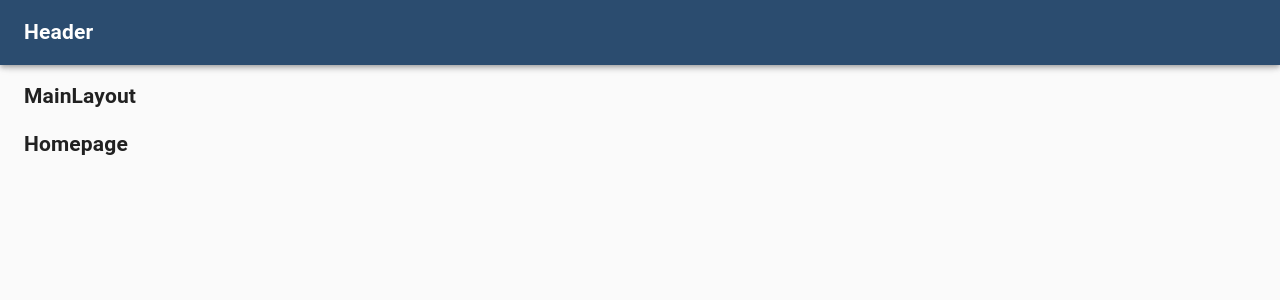
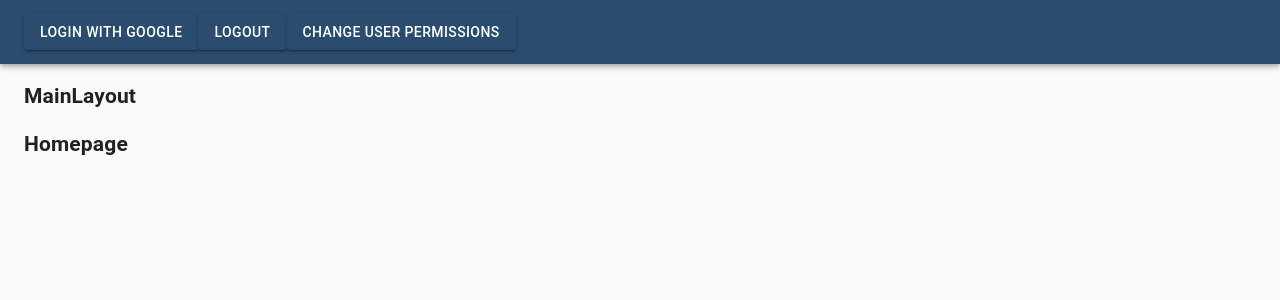
Before and after one commit to Xandreww/bulletin-board, a React (Create React App) app: page / in a window 1280 px wide. Shown: the top 300 px of the page. Built offline with nearby package versions, Linux system fonts and the light colour scheme.

Commit message:
add Header sketch

```diff
--- a/src/components/layout/Header/Header.js
+++ b/src/components/layout/Header/Header.js
@@ -1,5 +1,6 @@
 import React from 'react';
 import PropTypes from 'prop-types';
+import Button from '@material-ui/core/Button';
 
 import clsx from 'clsx';
 
@@ -8,10 +9,20 @@
 
 import styles from './Header.module.scss';
 
-const Component = ({className, children}) => (
+const Component = ({ className, children }) => (
   <div className={clsx(className, styles.root)}>
-    <h2>Header</h2>
-    {children}
+    {/* for not logged in */}
+    <Button variant="contained" color="primary" href="https://google.com">
+      Login with Google
+    </Button>
+    {/* for logged in */}
+    <Button variant="contained" color="primary" href="/">
+      Logout
+    </Button>
+    {/* temporarily */}
+    <Button variant="contained" color="primary">
+      Change user permissions
+    </Button>
   </div>
 );
 
--- a/src/components/layout/MainLayout/MainLayout.js
+++ b/src/components/layout/MainLayout/MainLayout.js
@@ -15,7 +15,6 @@
 
 const Component = ({ className, children }) => (
   <div className={clsx(className, styles.root)}>
-    <CssBaseline />
     <AppBar>
       <Container maxWidth="lg">
         <Toolbar disableGutters>
```
